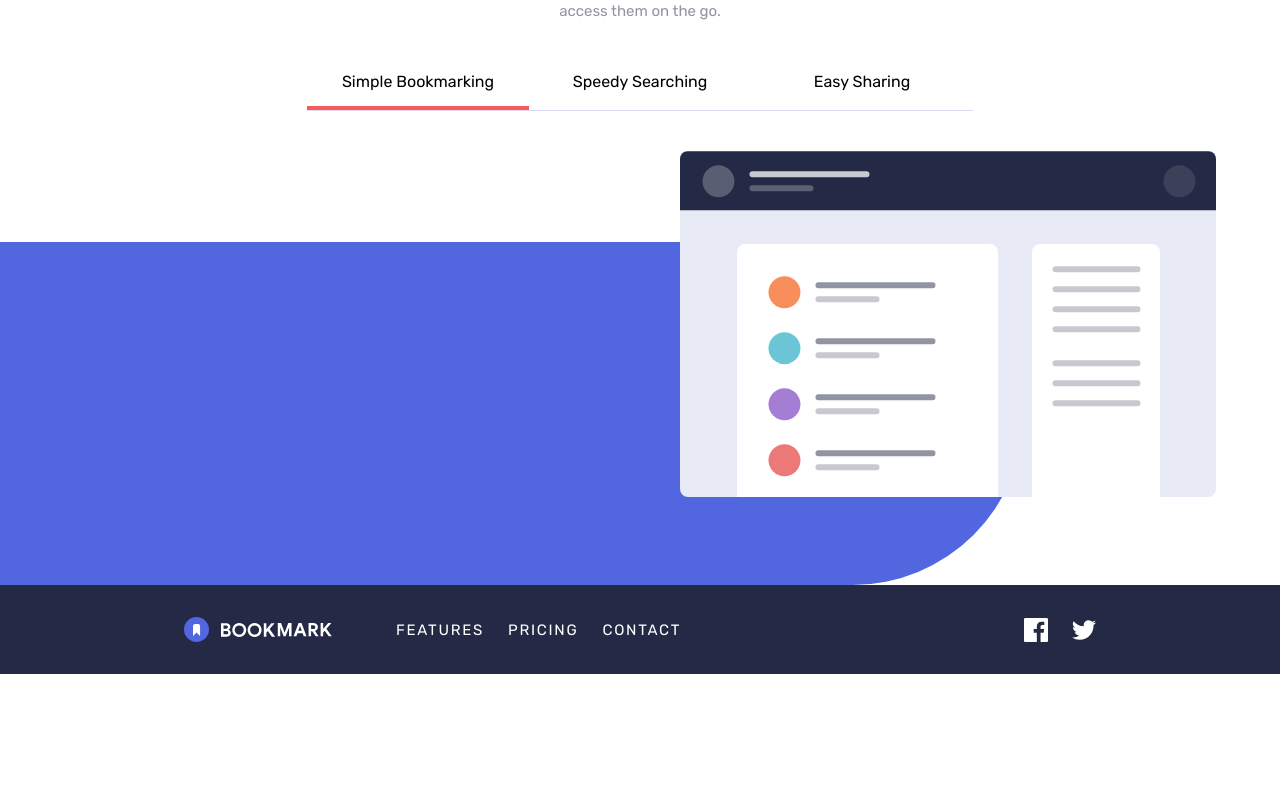
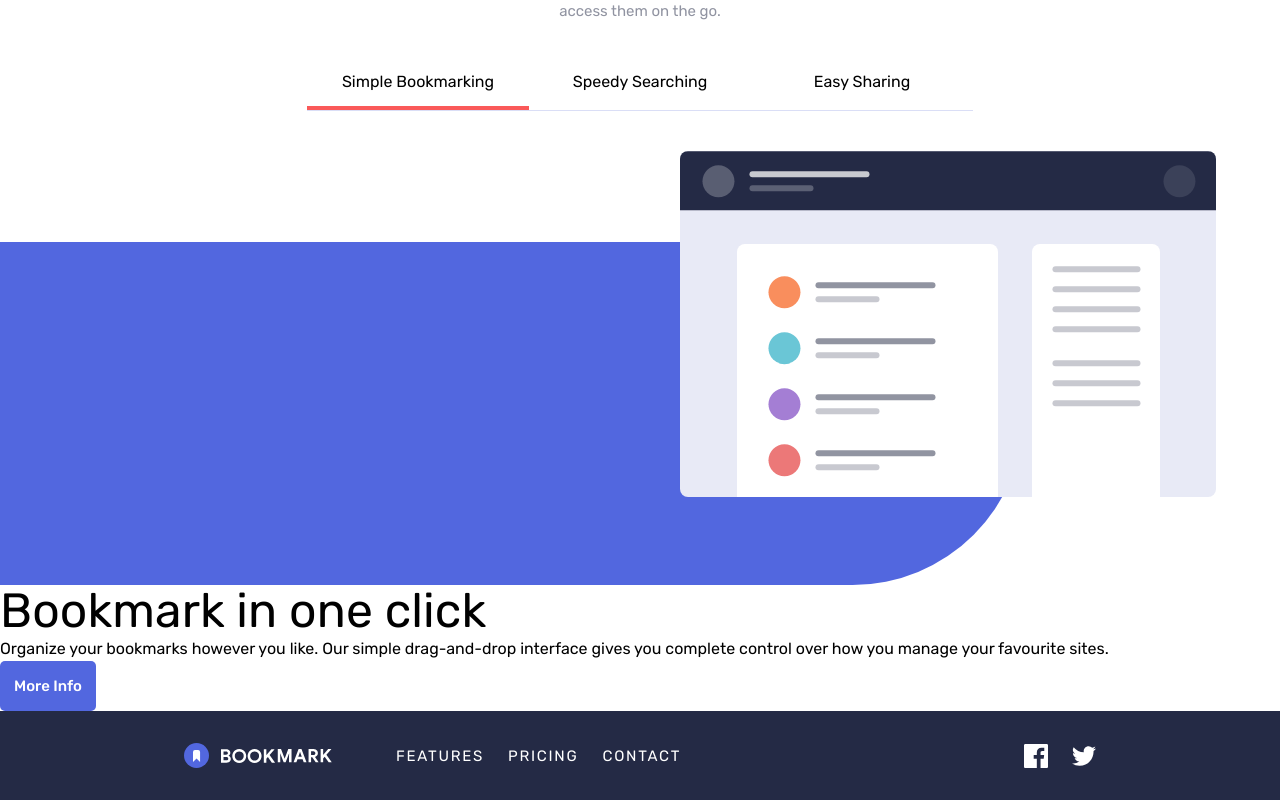
Before and after one commit to Joshk7/bookmark-landing-page, a React (Vite) app: page / in a window 1280 px wide. Shown: the part 908-1708 px from the top of the page. Before the commit the page ends 1582 px from the top, so only its background shows below. Built offline with nearby package versions, Linux system fonts and the light colour scheme.

Commit message:
work on features dynamic content

```diff
--- a/src/components/Navbar.tsx
+++ b/src/components/Navbar.tsx
@@ -7,7 +7,7 @@ const Navbar = () => {
       <a href="#Home">
         <img src={bookmark} height={25} alt="Bookmark" />
       </a>
-      <button className="lg:hidden">
+      <button className="lg:hidden cursor-pointer">
         <img src={hamburger} height={15} alt="" />
       </button>
       <ul className="hidden lg:flex gap-x-12">
--- a/src/layout/main/Features.tsx
+++ b/src/layout/main/Features.tsx
@@ -2,12 +2,25 @@ import { useState } from "react";
 import TabSection from "../../components/TabSection";
 
 import illustrationOne from "/src/assets/illustration-features-tab-1.svg";
+import Button from "../../components/Button";
 
 type Feature = "simple" | "speedy" | "easy";
 
 const Features = () => {
   const [feature, setFeature] = useState<Feature>("simple");
   console.log(feature, setFeature);
+
+  const featureTitles = {
+    simple: "Bookmark in one click",
+    speedy: "Intelligent search",
+    easy: "Share your bookmarks",
+  };
+
+  const featureDescriptions = {
+    simple: `Organize your bookmarks however you like. Our simple drag-and-drop interface gives you complete control over how you manage your favourite sites.`,
+    speedy: `Our powerful search feature will help you find saved sites in no time at all. No need to trawl through all of your bookmarks.`,
+    easy: `Easily share your bookmarks and collections with others. Create a shareable link that you can send at the click of a button.`,
+  };
 
   const handleSimple = () => {
     setFeature("simple");
@@ -53,6 +66,11 @@ const Features = () => {
           <img src={illustrationOne} alt="" />
           <div className="absolute z-[-1] bottom-0 left-0 bg-[var(--blue-600)] h-[72.5%] w-[80%] rounded-tr-full rounded-br-full"></div>
         </div>
+        <div>
+          <h1>{featureTitles[feature]}</h1>
+          <p>{featureDescriptions[feature]}</p>
+          <Button primary>More Info</Button>
+        </div>
       </div>
     </section>
   );
```
